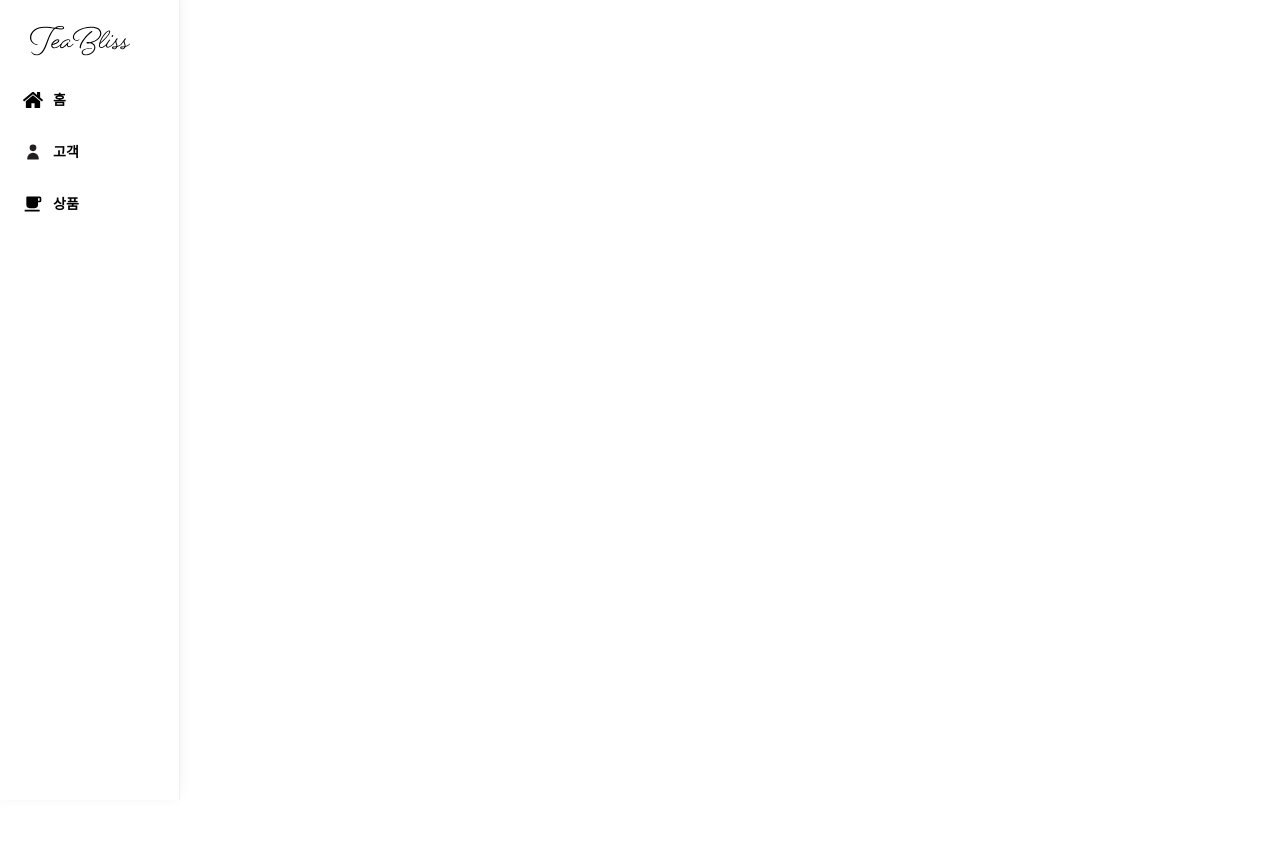
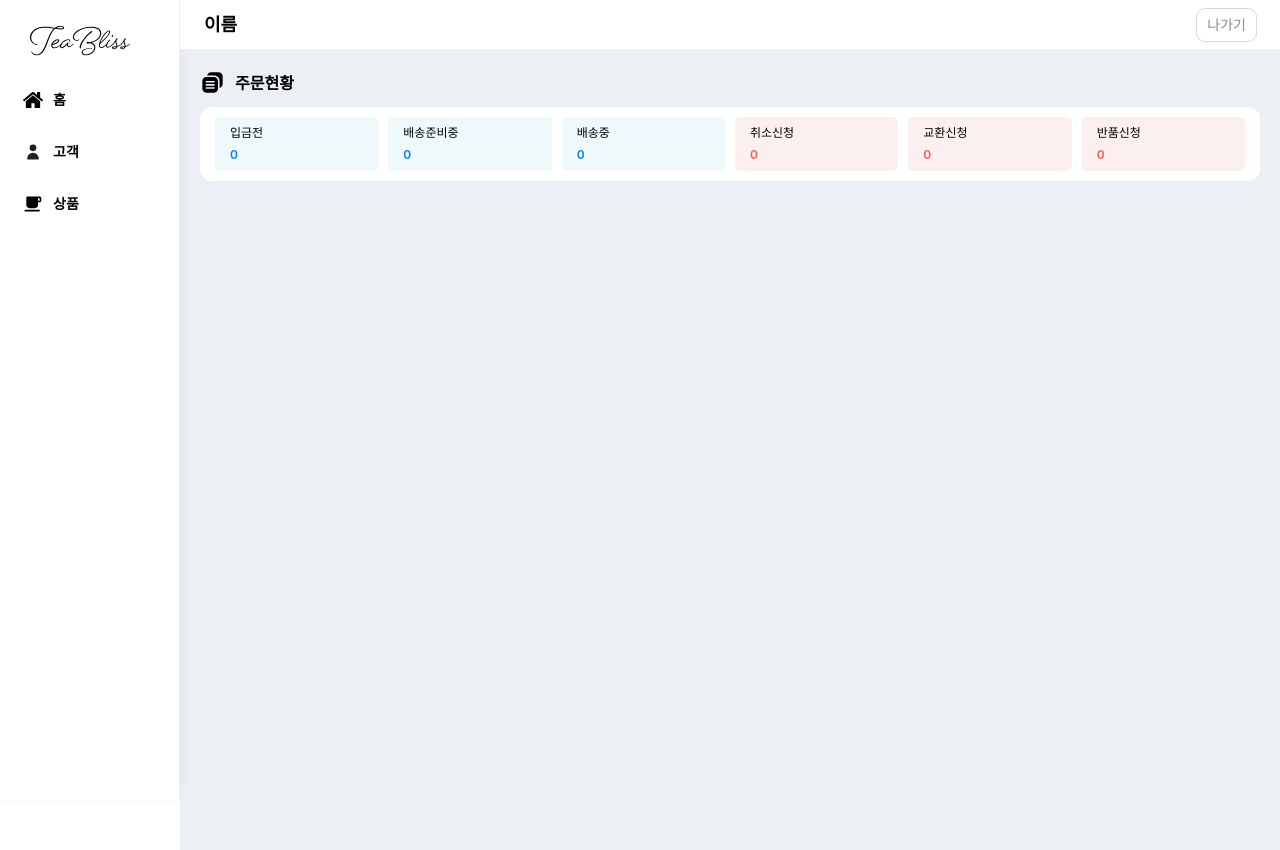
Before and after one commit to Tea-Bliss/FE_Tea_Bliss, a Next.js app: page /admin in a window 1280 px wide. Before the commit the page ends 800 px from the top, so only its background shows below. Built offline with nearby package versions, Linux system fonts and the light colour scheme.

Commit message:
feat: 주문현황 카테고리 UI

```diff
--- /dev/null
+++ b/src/app/admin/layout.tsx
@@ -0,0 +1,9 @@
+import AdminLayout from '@/components/page-layout/adminLayout';
+
+export default function AdminPageLayout({
+  children,
+}: Readonly<{
+  children: React.ReactNode;
+}>) {
+  return <AdminLayout>{children}</AdminLayout>;
+}
--- a/src/app/admin/page.tsx
+++ b/src/app/admin/page.tsx
@@ -1,5 +1,5 @@
-import AdminLayout from '@/components/page-layout/adminLayout';
+import AdminHomePage from '@/components/page-layout/adminLayout/components/AdminHomePage';
 
 export default function AdminPage() {
-  return <AdminLayout />;
+  return <AdminHomePage />;
 }
--- a/src/components/page-layout/adminLayout/AdminLayout.module.scss
+++ b/src/components/page-layout/adminLayout/AdminLayout.module.scss
@@ -0,0 +1,7 @@
+.main {
+  margin-top: 5rem;
+  margin-left: 18rem;
+  height: 100vh;
+  background-color: #ecf0f4;
+  padding: 2rem;
+}
--- a/src/components/page-layout/adminLayout/components/AdminHeader/AdminHeader.module.scss
+++ b/src/components/page-layout/adminLayout/components/AdminHeader/AdminHeader.module.scss
@@ -0,0 +1,32 @@
+.header {
+  @include flexSort(row, null, center, 0);
+  padding: 0 2.4rem;
+  border-bottom: 0.1rem solid $black-4;
+  position: fixed;
+  top: 0;
+  right: 0;
+  left: 18rem;
+  height: 5rem;
+  background-color: $black-1;
+
+  .categoryTitle {
+    flex-grow: 1;
+    @include font(1.8rem, 700, 1rem);
+  }
+
+  .quit {
+    padding: 0.4rem 1rem;
+    outline: 0.1rem solid $black-5;
+    @include font(1.4rem, 400, 2.4rem);
+    color: $black-7;
+    border-radius: 0.8rem;
+
+    &:hover {
+      background-color: $black-4;
+    }
+
+    &:active {
+      background-color: $black-6;
+    }
+  }
+}
--- a/src/components/page-layout/adminLayout/components/AdminHeader/index.tsx
+++ b/src/components/page-layout/adminLayout/components/AdminHeader/index.tsx
@@ -6,8 +6,9 @@ const cn = classNames.bind(styles);
 
 export default function AdminHeader() {
   return (
-    <header>
-      <div></div>
+    <header className={cn('header')}>
+      <div className={cn('categoryTitle')}>이름</div>
+      <button className={cn('quit')}>나가기</button>
     </header>
   );
 }
--- /dev/null
+++ b/src/components/page-layout/adminLayout/components/AdminHomePage/AdminHomePage.module.scss
@@ -0,0 +1,48 @@
+.category {
+  .categoryTitle {
+    @include flexSort(row, null, center, 1rem);
+    margin-bottom: 1.2rem;
+    @include font(1.6rem, 700, $black-13);
+  }
+  .contents {
+    background-color: $black-1;
+    width: 100%;
+    padding: 1rem 1.5rem;
+    border-radius: 1.2rem;
+    display: grid;
+    grid-template-rows: 1fr;
+    grid-template-columns: repeat(6, 1fr);
+    gap: 1rem;
+
+    .content {
+      border-radius: 0.5rem;
+      padding: 0.5rem 1.5rem;
+      @include font(1.2rem, 400, 2.2rem);
+
+      .number {
+        @include font(1.2rem, 600, 2.2rem);
+      }
+    }
+
+    .orders {
+      background-color: #eff8fb;
+
+      .number {
+        color: #0080ff;
+      }
+    }
+
+    .cancel {
+      background-color: #fbefef;
+
+      .number {
+        color: #fa5858;
+      }
+    }
+
+    @include mobile {
+      grid-template-rows: 1fr;
+      grid-template-columns: repeat(6, 1fr);
+    }
+  }
+}
--- /dev/null
+++ b/src/components/page-layout/adminLayout/components/AdminHomePage/index.tsx
@@ -0,0 +1,46 @@
+import classNames from 'classnames/bind';
+
+import Image from 'next/image';
+
+import styles from '@/components/page-layout/adminLayout/components/AdminHomePage/AdminHomePage.module.scss';
+
+const cn = classNames.bind(styles);
+
+export default function AdminHomePage() {
+  return (
+    <div>
+      <div className={cn('category')}>
+        <div className={cn('categoryTitle')}>
+          <Image src="/icons/document.svg" alt="주문현황" width="25" height="25" />
+          주문현황
+        </div>
+        <div className={cn('contents')}>
+          <div className={cn('content', 'orders')}>
+            입금전
+            <div className={cn('number')}>0</div>
+          </div>
+          <div className={cn('content', 'orders')}>
+            배송준비중
+            <div className={cn('number')}>0</div>
+          </div>
+          <div className={cn('content', 'orders')}>
+            배송중
+            <div className={cn('number')}>0</div>
+          </div>
+          <div className={cn('content', 'cancel')}>
+            취소신청
+            <div className={cn('number')}>0</div>
+          </div>
+          <div className={cn('content', 'cancel')}>
+            교환신청
+            <div className={cn('number')}>0</div>
+          </div>
+          <div className={cn('content', 'cancel')}>
+            반품신청
+            <div className={cn('number')}>0</div>
+          </div>
+        </div>
+      </div>
+    </div>
+  );
+}
--- a/src/components/page-layout/adminLayout/components/AdminSideBar/AdminSideBar.module.scss
+++ b/src/components/page-layout/adminLayout/components/AdminSideBar/AdminSideBar.module.scss
@@ -1,12 +1,12 @@
 .sideBar {
-  width: 18rem;
-  position: fixed;
-  top: 0;
-  left: 0;
-  bottom: 0;
   padding-top: 1.6rem;
   border-right: 0.1rem solid $black-4;
   box-shadow: -0.5rem -0.7rem 1.5rem 0 rgba(0, 0, 0, 0.12);
+  position: fixed;
+  top: 0;
+  bottom: 0;
+  left: 0;
+  width: 18rem;
 
   .logo {
     margin-left: 3rem;
@@ -19,12 +19,16 @@
     .category {
       @include flexSort(row, null, center, 1rem);
       padding: 1.1rem;
+      border-radius: 1.2rem;
       @include font(1.4rem, 600, 1);
-      border-radius: 1.2rem;
 
       &:hover {
         background-color: $black-4;
       }
+
+      &:active {
+        background-color: $black-6;
+      }
     }
   }
 }
--- a/src/components/page-layout/adminLayout/index.tsx
+++ b/src/components/page-layout/adminLayout/index.tsx
@@ -1,3 +1,5 @@
+import { ReactNode } from 'react';
+
 import classNames from 'classnames/bind';
 
 import styles from '@/components/page-layout/adminLayout/AdminLayout.module.scss';
@@ -6,14 +8,12 @@ import AdminSideBar from '@/components/page-layout/adminLayout/components/AdminS
 
 const cn = classNames.bind(styles);
 
-export default function AdminLayout() {
+export default function AdminLayout({ children }: { children: ReactNode }) {
   return (
     <>
       <AdminSideBar />
-      <div className={cn('layout')}>
-        <AdminHeader />
-        <main className={cn('container')}></main>
-      </div>
+      <AdminHeader />
+      <main className={cn('main')}>{children}</main>
     </>
   );
 }
```
Also changed, not shown: public/icons/document.svg (added).
